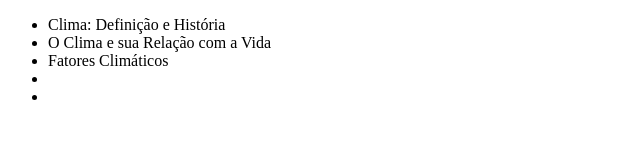
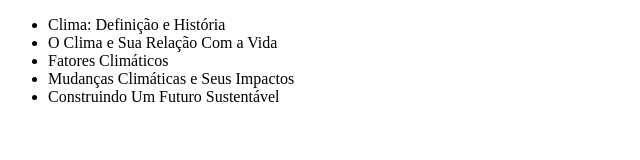
Before and after one commit to Mariscal-143/mysite, a plain HTML site: page index.html in a window 1280 px wide. Shown: the whole page, without its empty margins (0-640 px from the left). Drawn offline with Linux system fonts and the light colour scheme.

Commit message:
My ford<enter> project

```diff
--- a/index.html
+++ b/index.html
@@ -12,16 +12,16 @@
                 <a>Clima: Definição e História</a>
             </li>
             <Li>
-                <a>O Clima e sua Relação com a Vida</a>
+                <a>O Clima e Sua Relação Com a Vida</a>
             </Li>
             <li>
                 <a>Fatores Climáticos</a>
             </li>
             <li>
-                    <a></a>
+                <a>Mudanças Climáticas e Seus Impactos</a>
             </li>
             <li>
-                <a></a>
+                <a>Construindo Um Futuro Sustentável</a>
             </li>
         </ul>
     </nav>
```
